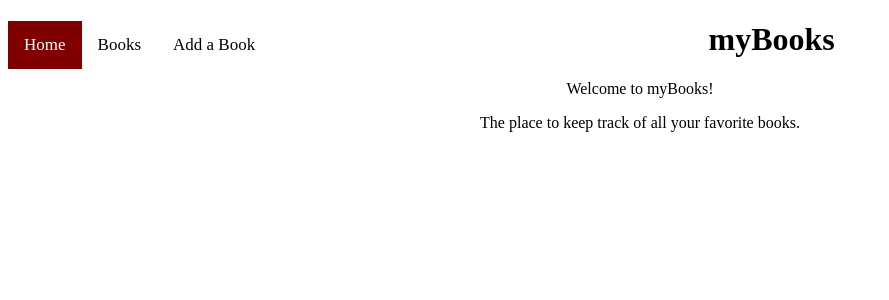
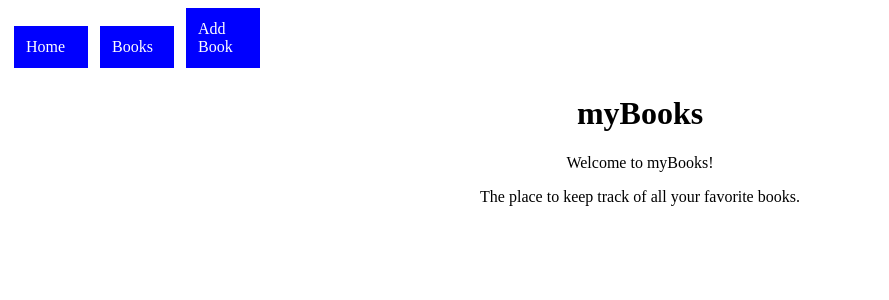
Before and after one commit to Motty-har/phase-2-project, a React (Create React App) app: page / in a window 1280 px wide. Shown: the top 300 px of the page, without its empty margins (0-889 px from the left). Built offline with nearby package versions, Linux system fonts and the light colour scheme; data requests are answered from the project's data file.

Commit message:
added navlink

```diff
--- a/src/App.css
+++ b/src/App.css
@@ -1,4 +1,4 @@
-.topnav a {
+.app{
   float: left;
   color: black;
   text-align: center;
--- a/src/App.js
+++ b/src/App.js
@@ -22,15 +22,15 @@ function App() {
   return (
     <div className="App">
       <NavBar />
-      <Route path="/">
+      <Route exact path="/">
       <Home />
       </Route>
-      <Route path="books">
+      <Route path="/books">
       {books.map((book) => {
       return <BookCard key={book.id} book={book} updateDelete={updateDelete}/>
       })}
       </Route>
-      <Route path="book-form">
+      <Route path="/book-form">
       <BookForm setBooks={setBooks} books={books} />
       </Route>
       </div>
--- a/src/NavBar.js
+++ b/src/NavBar.js
@@ -1,12 +1,34 @@
 import React from "react";
+import {NavLink} from "react-router-dom";
 
 function NavBar(){
+    const styling = {
+        display: "inline-block",
+        width: "50px",
+        padding: "12px",
+        margin: "0 6px 6px",
+        background: "blue",
+        textDecoration: "none",
+        color: "white",
+    }
     return(
-        <div class="topnav">
-            <a class="active" href="#home">Home</a>
-            <a href="#books">Books</a>
-            <a href="#add-a-book">Add a Book</a>
-        </div>
+      <div>
+        <NavLink
+            to="/"
+            style={styling}>
+            Home
+        </NavLink>
+        <NavLink
+            to="/books"
+            style={styling}>
+            Books
+        </NavLink>
+        <NavLink
+            to="/book-form"
+            style={styling}>
+            Add Book
+        </NavLink>
+      </div>
     )
 }
 
```
Also changed, not shown: src/index.js (+8 -9 lines).
